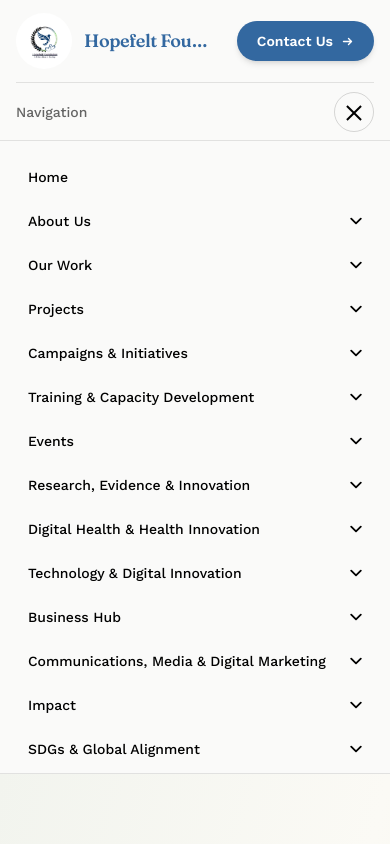
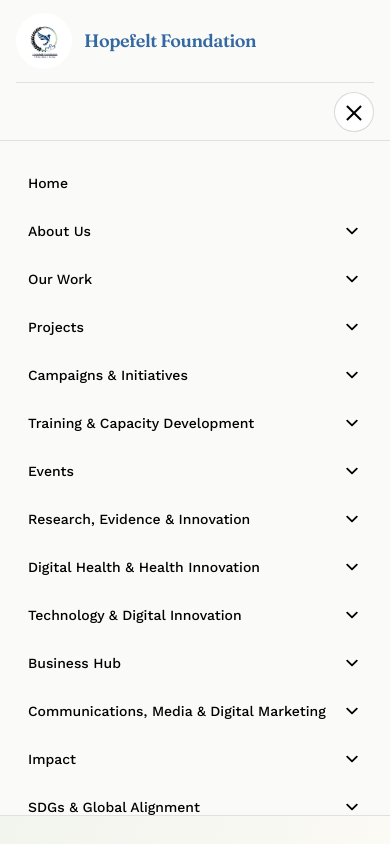
Before and after one commit to muneeb-ur-rahman01/hopefelt-website, a Next.js app in the folder frontend/: page / in a window 390 px wide. Both pictures are taken after a click on the button "Open menu". Shown: the top 844 px of the page. Built offline with nearby package versions, Linux system fonts and the light colour scheme.

Commit message:
Update navbar

```diff
--- a/frontend/components/layout/Navbar.jsx
+++ b/frontend/components/layout/Navbar.jsx
@@ -11,24 +11,11 @@
   const [mobileExpanded, setMobileExpanded] = useState(null);
   const [mobileChildExpanded, setMobileChildExpanded] = useState(null);
 
-  /*
-   * =========================================================
-   * DESKTOP NAVIGATION
-   * Automatically split navigation into rows of 9 items.
-   * =========================================================
-   */
-
   const navRows = [];
 
   for (let i = 0; i < mainNav.length; i += 9) {
     navRows.push(mainNav.slice(i, i + 9));
   }
-
-  /*
-   * =========================================================
-   * CLOSE MOBILE MENU
-   * =========================================================
-   */
 
   const closeMobileMenu = () => {
     setMobileOpen(false);
@@ -36,19 +23,11 @@
     setMobileChildExpanded(null);
   };
 
-  /*
-   * =========================================================
-   * DESKTOP NAV ITEM
-   * =========================================================
-   */
-
   const renderDesktopItem = (item) => (
     <li
       key={item.label}
       className="group relative flex justify-center"
     >
-      {/* MAIN NAV LINK */}
-
       <Link
         href={item.href}
         className="
@@ -97,8 +76,6 @@
         )}
       </Link>
 
-      {/* MAIN DESKTOP DROPDOWN */}
-
       {item.dropdown && (
         <div
           className="
@@ -131,8 +108,6 @@
                 key={sub.href}
                 className="group/sub relative"
               >
-                {/* SUB MENU LINK */}
-
                 <Link
                   href={sub.href}
                   className="
@@ -168,8 +143,6 @@
                     />
                   </svg>
                 </Link>
-
-                {/* CHILD DROPDOWN */}
 
                 <div
                   className="
@@ -263,7 +236,7 @@
         "
       >
         {/* =====================================================
-            ROW 1 — LOGO + CONTACT
+            LOGO + CONTACT
         ====================================================== */}
 
         <div
@@ -272,13 +245,9 @@
             min-h-[82px]
             items-center
             justify-between
-            gap-6
+            gap-4
           "
         >
-          {/* =================================================
-              HOPEFELT LOGO + BRAND
-          ================================================== */}
-
           <Link
             href="/"
             className="
@@ -290,8 +259,6 @@
             "
             onClick={closeMobileMenu}
           >
-            {/* ACTUAL LOGO FROM /public/images/logo.png */}
-
             <div
               className="
                 relative
@@ -318,8 +285,6 @@
                 "
               />
             </div>
-
-            {/* BRAND NAME */}
 
             <span className="min-w-0">
               <span
@@ -353,21 +318,18 @@
             </span>
           </Link>
 
-          {/* =================================================
-              CONTACT BUTTON
-          ================================================== */}
-
+          {/* Desktop Contact */}
           <Link
             href={contactNav.href}
             className="
               group
-              flex
+              hidden
               shrink-0
               items-center
               gap-2
               rounded-full
               bg-[#3368A0]
-              px-5 py-2.5
+              px-6 py-3
               font-body
               text-sm
               font-semibold
@@ -378,8 +340,7 @@
               hover:-translate-y-0.5
               hover:bg-[#66A3BF]
               hover:shadow-lg
-              sm:px-6
-              sm:py-3
+              lg:flex
             "
             onClick={closeMobileMenu}
           >
@@ -441,7 +402,7 @@
         </div>
 
         {/* =====================================================
-            MOBILE / TABLET MENU BAR
+            MOBILE MENU BAR
         ====================================================== */}
 
         <div
@@ -455,16 +416,27 @@
             lg:hidden
           "
         >
-          <span
-            className="
+          {/* Navigation text disappears when menu opens */}
+          {/* <span
+            className={`
               font-body
               text-sm
               font-medium
               text-black/60
-            "
+              transition-opacity
+              duration-200
+              ${
+                mobileOpen
+                  ? "pointer-events-none opacity-0"
+                  : "opacity-100"
+              }
+            `}
           >
             Navigation
-          </span>
+          </span> */}
+
+          {/* When menu is open, keep the left side clean */}
+          {mobileOpen && <span />}
 
           <button
             type="button"
@@ -477,8 +449,10 @@
               rounded-full
               border
               border-black/15
+              bg-white
               text-black
-              transition-colors
+              transition-all
+              duration-200
               hover:bg-stone-100
               hover:text-blue-600
             "
@@ -498,8 +472,6 @@
             }}
           >
             <div className="relative h-4 w-5">
-              {/* TOP LINE */}
-
               <span
                 className={`absolute left-0 h-0.5 w-5 bg-black transition-all duration-200 ${
                   mobileOpen
@@ -508,8 +480,6 @@
                 }`}
               />
 
-              {/* MIDDLE LINE */}
-
               <span
                 className={`absolute left-0 top-2 h-0.5 w-5 bg-black transition-opacity duration-200 ${
                   mobileOpen
@@ -517,8 +487,6 @@
                     : "opacity-100"
                 }`}
               />
-
-              {/* BOTTOM LINE */}
 
               <span
                 className={`absolute left-0 h-0.5 w-5 bg-black transition-all duration-200 ${
@@ -537,24 +505,32 @@
       ======================================================== */}
 
       <div
-        className={`overflow-y-auto border-t border-black/10 bg-stone-50 transition-[max-height] duration-300 lg:hidden ${
+        className={`
+          overflow-hidden
+          border-t
+          border-black/10
+          bg-stone-50
+          transition-[max-height,opacity]
+          duration-300
+          lg:hidden
+          ${
             mobileOpen
-            ? "max-h-[75vh]"
-            : "max-h-0"
-        }`}
+              ? "max-h-[80vh] opacity-100"
+              : "max-h-0 opacity-0"
+          }
+        `}
       >
-        <ul className="flex flex-col gap-1 px-5 py-4">
+        <div className="max-h-[80vh] overflow-y-auto">
+          <ul className="flex flex-col gap-1 px-5 py-5">
             {mainNav.map((item) => (
               <li key={item.label}>
-              {/* MAIN MOBILE ITEM */}
-
                 <div className="flex items-center justify-between">
                   <Link
                     href={item.href}
                     className="
                       flex-1
                       rounded-lg
-                    px-2 py-2.5
+                      px-2 py-3
                       font-body
                       text-sm
                       font-medium
@@ -573,12 +549,11 @@
                       type="button"
                       aria-label={`Toggle ${item.label} submenu`}
                       aria-expanded={
-                      mobileExpanded ===
-                      item.label
+                        mobileExpanded === item.label
                       }
                       className="
                         rounded-lg
-                      p-2
+                        p-3
                         text-black
                         transition-colors
                         hover:bg-stone-100
@@ -603,8 +578,7 @@
                         viewBox="0 0 10 6"
                         fill="none"
                         className={`transition-transform duration-200 ${
-                        mobileExpanded ===
-                        item.label
+                          mobileExpanded === item.label
                             ? "rotate-180"
                             : ""
                         }`}
@@ -622,13 +596,10 @@
                   )}
                 </div>
 
-              {/* MOBILE SUBMENU */}
-
                 {item.dropdown && (
                   <div
                     className={`overflow-hidden pl-4 transition-[max-height] duration-200 ${
-                    mobileExpanded ===
-                    item.label
+                      mobileExpanded === item.label
                         ? "max-h-[3000px]"
                         : "max-h-0"
                     }`}
@@ -636,8 +607,6 @@
                     {item.dropdown.map((sub) =>
                       sub.children ? (
                         <div key={sub.href}>
-                        {/* SUB ITEM */}
-
                           <div className="flex items-center justify-between">
                             <Link
                               href={sub.href}
@@ -645,7 +614,7 @@
                                 block
                                 flex-1
                                 rounded-lg
-                              px-2 py-2
+                                px-2 py-2.5
                                 font-body
                                 text-sm
                                 text-black/80
@@ -667,7 +636,7 @@
                               }
                               className="
                                 rounded-lg
-                              p-2
+                                p-2.5
                                 text-black
                                 transition-colors
                                 hover:bg-stone-100
@@ -676,8 +645,7 @@
                               onClick={() =>
                                 setMobileChildExpanded(
                                   (value) =>
-                                  value ===
-                                  sub.label
+                                    value === sub.label
                                       ? null
                                       : sub.label
                                 )
@@ -707,8 +675,6 @@
                             </button>
                           </div>
 
-                        {/* CHILD SUBMENU */}
-
                           <div
                             className={`overflow-hidden pl-4 transition-[max-height] duration-200 ${
                               mobileChildExpanded ===
@@ -717,8 +683,7 @@
                                 : "max-h-0"
                             }`}
                           >
-                          {sub.children.map(
-                            (child) => (
+                            {sub.children.map((child) => (
                               <Link
                                 key={child.href}
                                 href={child.href}
@@ -733,14 +698,11 @@
                                   hover:bg-stone-100
                                   hover:text-blue-600
                                 "
-                                onClick={
-                                  closeMobileMenu
-                                }
+                                onClick={closeMobileMenu}
                               >
                                 {child.label}
                               </Link>
-                            )
-                          )}
+                            ))}
                           </div>
                         </div>
                       ) : (
@@ -750,7 +712,7 @@
                           className="
                             block
                             rounded-lg
-                          px-2 py-2
+                            px-2 py-2.5
                             font-body
                             text-sm
                             text-black/80
@@ -769,32 +731,65 @@
               </li>
             ))}
 
-          {/* MOBILE CONTACT */}
+            {/* =================================================
+                MOBILE CONTACT BUTTON
+            ================================================== */}
 
-          <li className="mt-3 border-t border-black/10 pt-4">
+            <li className="mt-4 border-t border-black/10 pt-5">
               <Link
                 href={contactNav.href}
                 className="
-                block
-                rounded-full
-                bg-blue-600
-                px-5 py-3
-                text-center
+                  group
+                  flex
+                  w-full
+                  items-center
+                  justify-center
+                  gap-2
+                  rounded-xl
+                  bg-[#3368A0]
+                  px-5
+                  py-3.5
                   font-body
                   text-sm
                   font-semibold
                   text-white
                   shadow-md
                   transition-all
-                hover:bg-blue-700
+                  duration-200
+                  hover:-translate-y-0.5
+                  hover:bg-[#66A3BF]
+                  hover:shadow-lg
+                  active:scale-[0.99]
                 "
                 onClick={closeMobileMenu}
               >
-              {contactNav.label}
+                <span>{contactNav.label}</span>
+
+                <svg
+                  width="13"
+                  height="13"
+                  viewBox="0 0 13 13"
+                  fill="none"
+                  aria-hidden="true"
+                  className="
+                    transition-transform
+                    duration-200
+                    group-hover:translate-x-0.5
+                  "
+                >
+                  <path
+                    d="M2.5 6.5h8M7.5 3.5l3 3-3 3"
+                    stroke="currentColor"
+                    strokeWidth="1.4"
+                    strokeLinecap="round"
+                    strokeLinejoin="round"
+                  />
+                </svg>
               </Link>
             </li>
           </ul>
         </div>
+      </div>
     </header>
   );
 }
```
Lines whose indentation alone changed are shown as unchanged.
